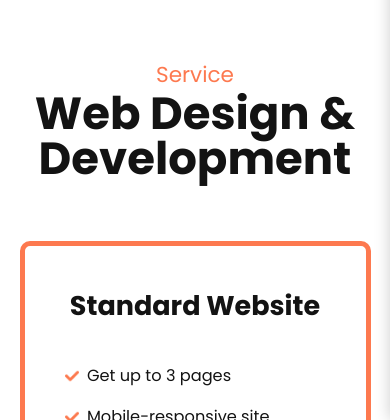
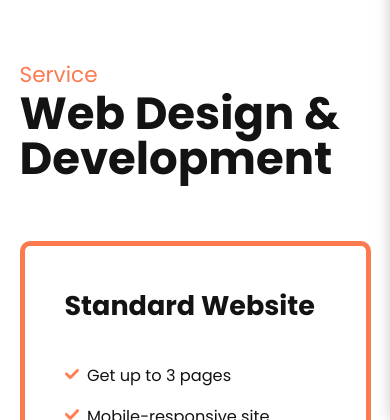
Before and after one commit to antoniocaraballo/acode, a plain HTML site: page services.html in a window 390 px wide. Shown: the part 424-844 px from the top of the page. Drawn offline with Linux system fonts and the light colour scheme.

Commit message:
Fix Mobile Bug in prices

```diff
--- a/sass/main.scss
+++ b/sass/main.scss
@@ -477,8 +477,6 @@ footer {
 
   p {
     font-size: 0.9rem;
-    display: flex;
-    align-items: center;
     line-height: 2.5;
     color: var.$black;
     font-weight: 400;
@@ -687,14 +685,6 @@ footer {
 
   // Services List
 
-  .web-design {
-    h5,
-    h2 {
-      text-align: center;
-      width: 100%;
-    }
-  }
-
   .services-list {
     grid-template-columns: 1fr;
     gap: 0px;
```
Also changed, not shown: css/main.css.
